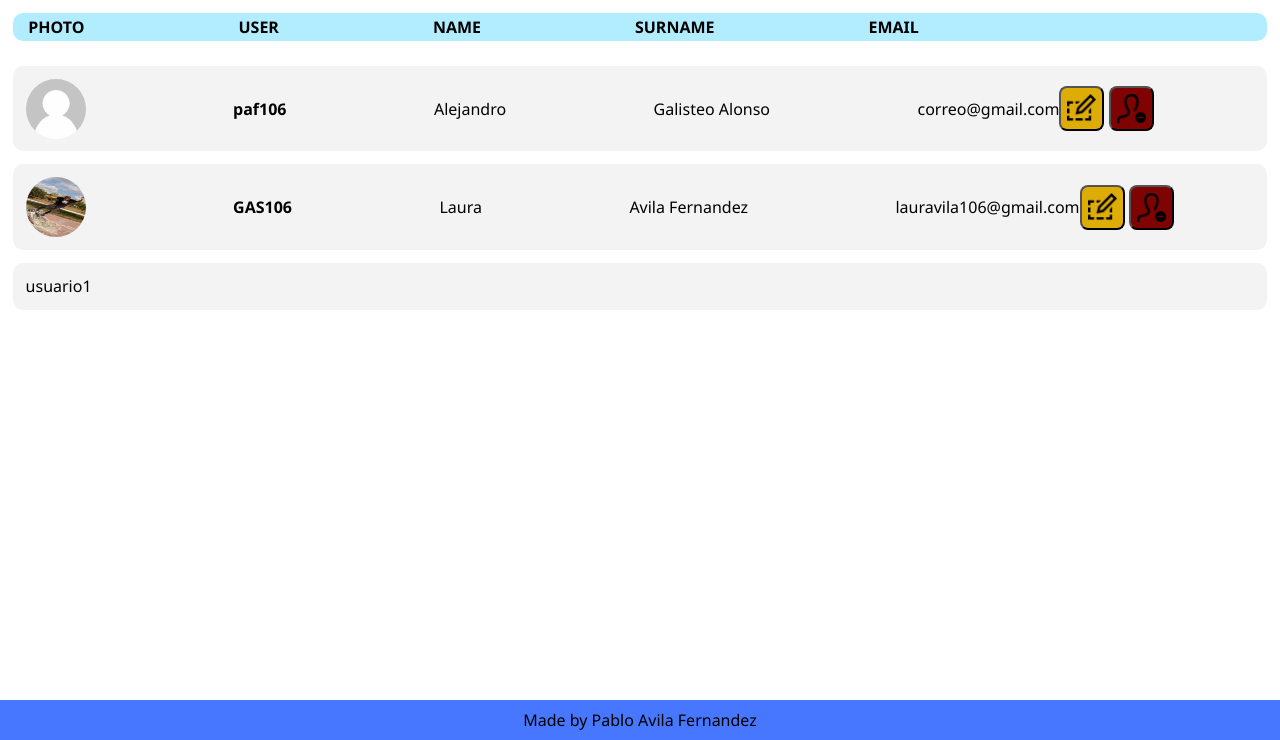
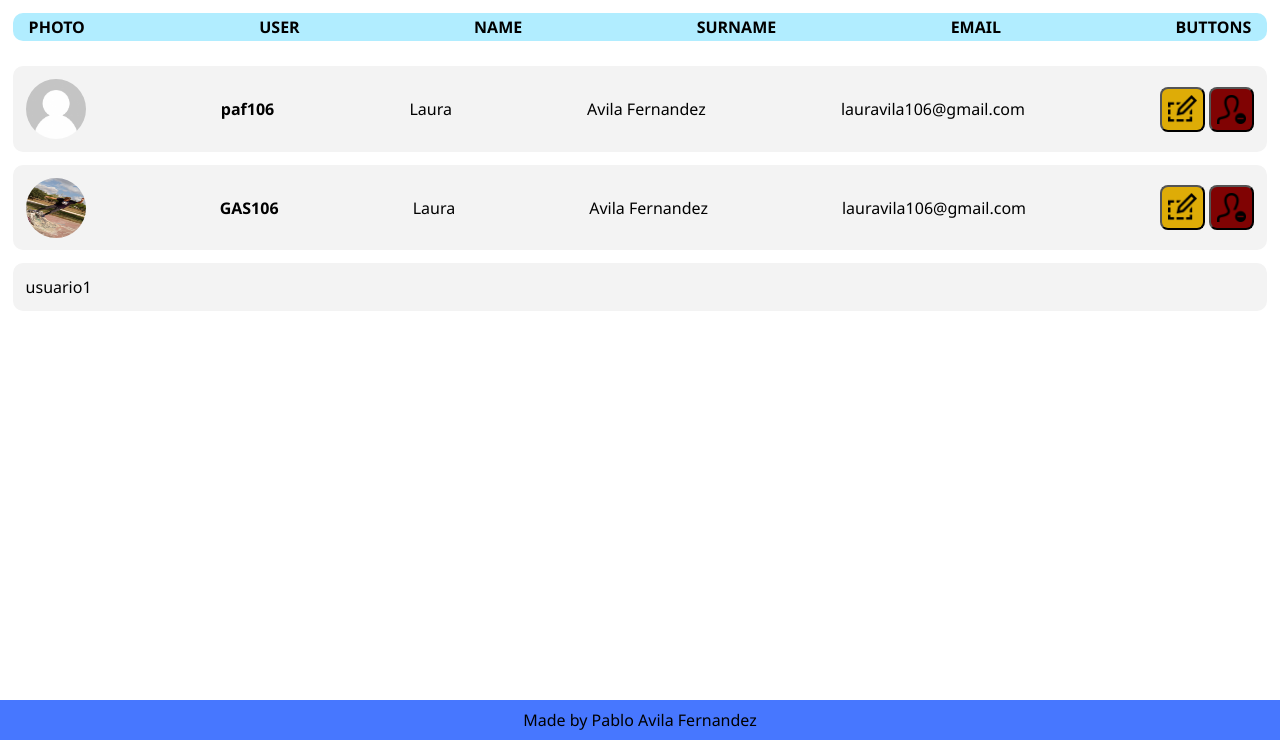
Before and after one commit to paf106/tfgGS, a PHP site: page /admin/user.html in a window 1280 px wide. Shown: the part 60-800 px from the top of the page. Run offline with PHP 8.4, Linux system fonts and the light colour scheme.

Commit message:
Cambios de estética mejorados

```diff
--- a/admin/user.html
+++ b/admin/user.html
@@ -19,10 +19,9 @@
 				<li><a href="#">Algo</a></li>
 				<li><a href="#">Tools</a>
 					<!--<ul>
-						<li></li>
-						<li></li>
-						<li></li>
-						<li></li>
+						<li><a href="#">Create user</a></li>
+						<li><a href="#">Change password</a></li>
+						<li><a href="#">Change photo</a></li>
 					</ul>-->
 				</li>
 				<li class="signOut"><a href="#">Sign out</a></li>
@@ -45,17 +44,18 @@
 					<div id="nameLeyenda"><b>NAME</b></div>
 					<div id="surnameLeyenda"><b>SURNAME</b></div>
 					<div id="mailLeyenda"><b>EMAIL</b></div>
+					<div id="mailLeyenda"><b>BUTTONS</b></div>
 				</div>
 			</div>
 
 			<!-- DATOS QUE SE COGERÁN DE LA BASE DE DATOS-->
 			<div id="contenedorSectionUser">
 				<div id="contenedorUser">
-					<div id="photoUser"><img src="../img/photoUsers/defaultPhoto.png" alt="photoUser"></div>
+				<div id="photoUser"><img src="../img/photoUsers/defaultPhoto.png" alt="photoUser"></div>
 					<div id="userUser"><b>paf106</b></div>
-					<div id="nameUser">Alejandro</div>
-					<div id="surnameUser">Galisteo Alonso</div>
-					<div id="mailUser">correo@gmail.com</div>
+					<div id="nameUser">Laura</div>
+					<div id="surnameUser">Avila Fernandez</div>
+					<div id="mailUser">lauravila106@gmail.com</div>
 				<div id="buttonsEditDel">
 					<div id="editUserB">
 						<button type="button" name="" id="editUserButton" value=""><img src="../img/editUser.png" alt="editUser_Image"></button>
--- a/admin/userStyle.css
+++ b/admin/userStyle.css
@@ -6,6 +6,7 @@ html,body{
 	height:100%;
 }
 header{
+
 }
 section{
 	float: right;
@@ -31,8 +32,7 @@ footer{
 /* MENU DE NAVEGACION */
 nav{
 	background-color:#a0a0a0;
-	height: 10%;
-
+	height: 6%;
 }
 .signOut{
 	float: right;
@@ -50,11 +50,12 @@ nav ul li a{
 	color: white;
 	text-decoration: none;
 	padding: 19px;
-	display: block
+	display: inline-block;
+	transition: 0.5s ease;
+
 }
 nav ul li a:hover{
 	background-color: #89c9ef;
-	transition:  .5s ease;
 	color: black;
 }
 /* FIN MENU DE NAVEGACION */
@@ -67,20 +68,23 @@ nav ul li a:hover{
 section #contenedorPricipalUser #contenedorSectionLeyenda{
 	background-color: #b1edff;
 	margin: 1%;
+	padding-left: 1%;
+	padding-right: 1%;
 	border-radius: 10px;
+	margin-bottom: 2%;
 }
 section #contenedorPricipalUser #contenedorSectionLeyenda #contenedorLeyenda{
 	/*background-color: #000;*/
 	padding: 3px;
-	margin-bottom: 2%;
+	display: flex;
+	align-items: center;
+	justify-content: space-between;
 }
 /* ESTILOS DE LOS NOMBRES DE LAS LEYENDAS */
-#photoLeyenda{
-	display: inline-block;
-	padding-left: 1%;
+#mailLeyenda{
+
 }
-#nameLeyenda,#surnameLeyenda,#mailLeyenda,#userLeyenda{
-	padding-left: 12%;
+#nameLeyenda,#surnameLeyenda,#mailLeyenda,#userLeyenda,#photoLeyenda{
 	display: inline-block;
 }
 /* FIN DE ESTILOS DE LA LEYENDA */
@@ -93,14 +97,15 @@ section #contenedorPricipalUser #contenedorSectionUser{
 	margin: 1%;
 	padding: 1%;
 	border-radius: 10px;
+	transition: 0.5s ease;
 }
 section #contenedorPricipalUser #contenedorSectionUser:hover{
 	background-color: #cff;
 }
 section #contenedorPricipalUser #contenedorSectionUser #contenedorUser{
-	height: 60px;
 	display: flex;
 	align-items: center;
+	justify-content: space-between;
 
 }
 /* IMAGENES DE LOS USARIOS */
@@ -115,13 +120,11 @@ section #contenedorPricipalUser #contenedorSectionUser #contenedorUser{
 }
 /* CONFIGURACION DE LOS APARTADOS DE USUARIO QUE SE COGERAN DE LA BASE DE DATOS */
  #userUser{
-	display: inline-block;
-	padding-left: 12%;
 }
 #nameUser,#surnameUser,#mailUser{
-	padding-left: 12%;
+
 }
-#contenedorUser #nameUser,#surnameUser,#mailUser,#delUserB,#editUserB{
+#contenedorUser #nameUser,#surnameUser,#mailUser,#delUserB,#editUserB,#userUser{
 	display: inline-block;
 }
 /* BOTONES DE EDITAR USUARIO Y ELIMINAR */
--- a/ideas.txt
+++ b/ideas.txt
@@ -36,4 +36,4 @@ En admin-html:
 				-Display de todos los equipos que hay conectados
 
 
-- boton de herramientas que permita: crear usuario, y cambiar la foto de perfil, cambiar la contraseña
+ - JUNTAR CON FLEXBOX LA 'LEYENDA' Y 'EL APARTADO DE USUARIOS'
```
